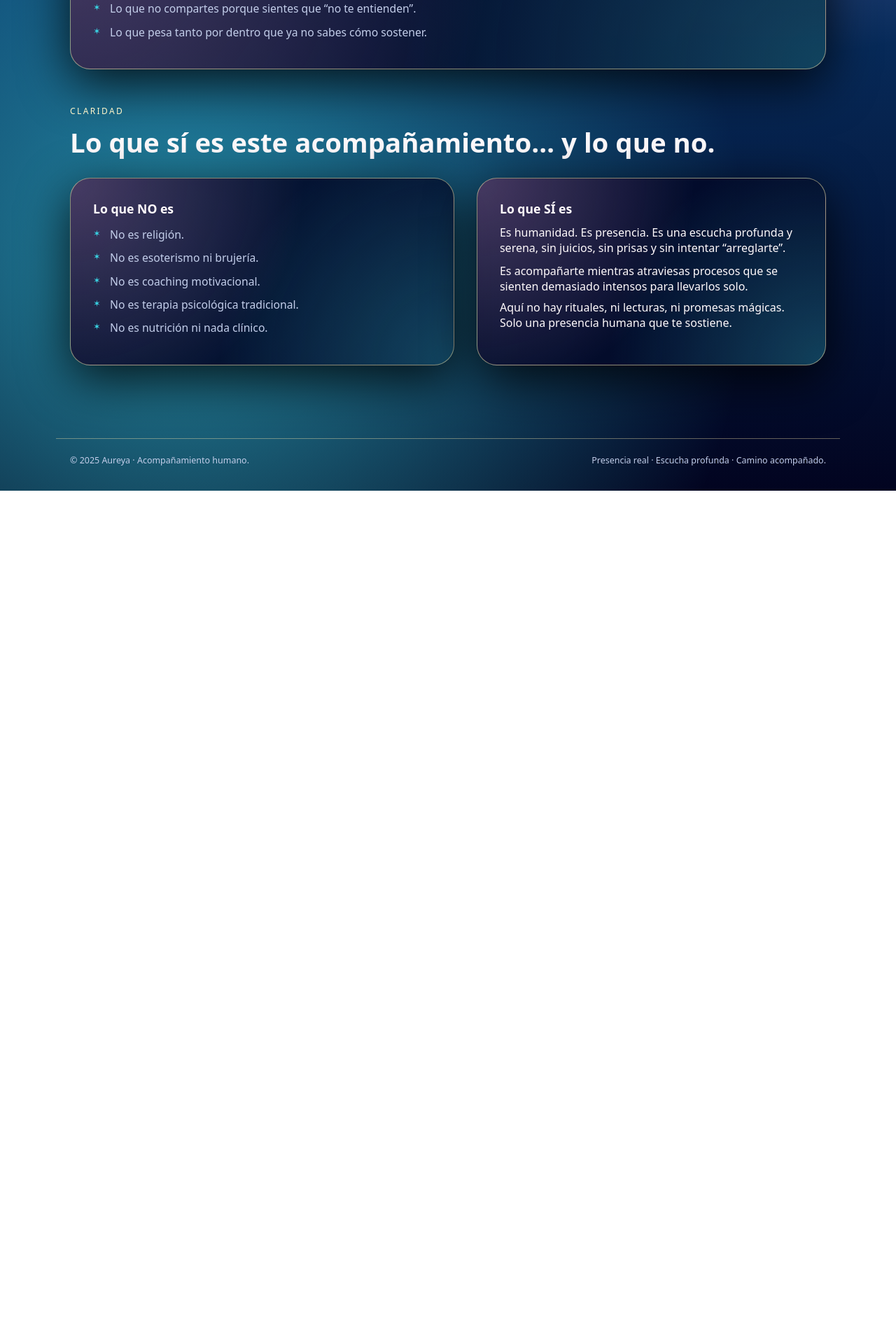
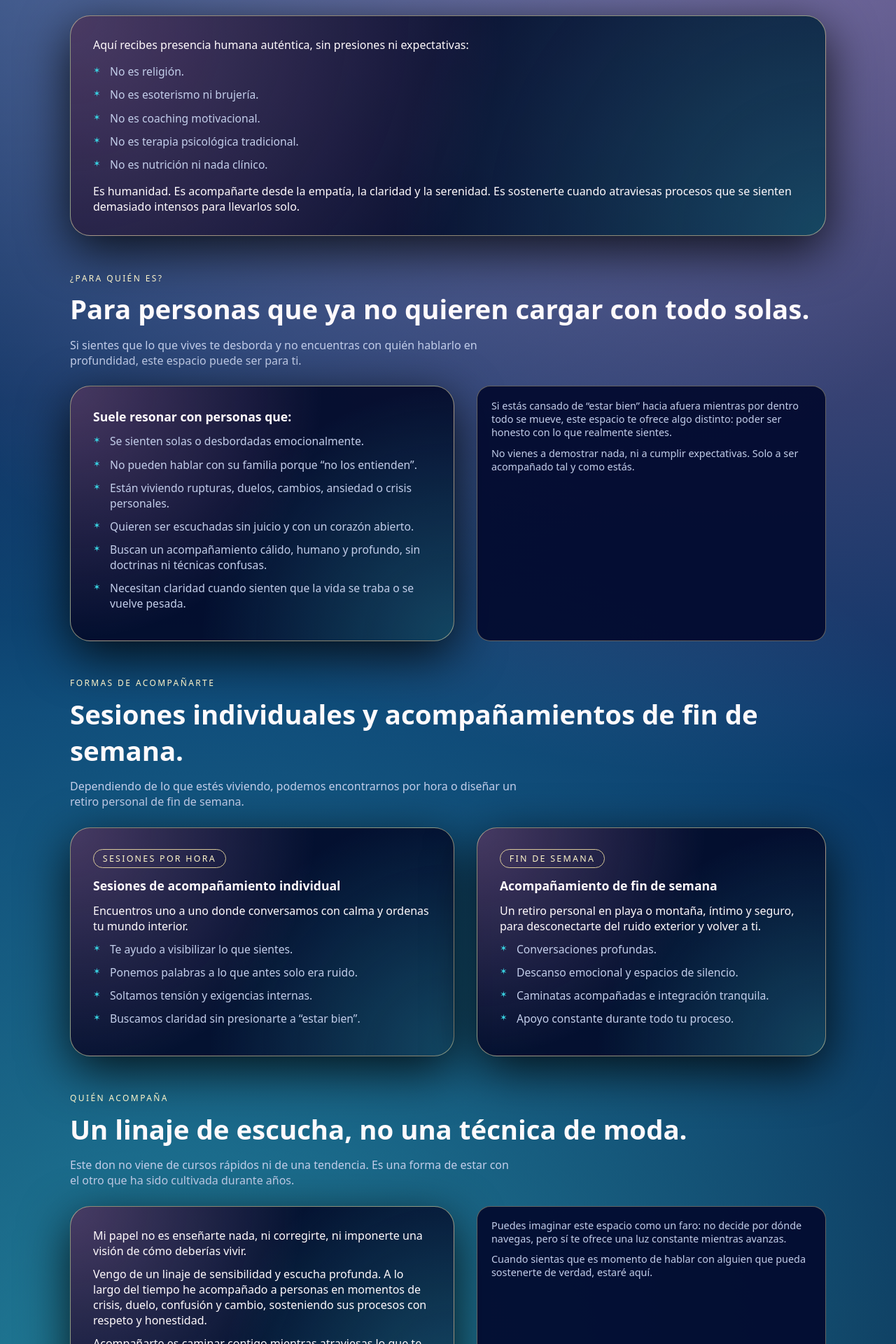
Before and after one commit to lulabtechnology/Entre-almas-abiertas, a Next.js app: page / in a window 1280 px wide. Shown: the part 880-2800 px from the top of the page at 70% size. Before the commit the page ends 1581 px from the top, so only its background shows below. Built offline with nearby package versions, Linux system fonts and the light colour scheme.

Commit message:
Update page.js

```diff
--- a/app/page.js
+++ b/app/page.js
@@ -2,7 +2,6 @@ import Navbar from "../components/Navbar";
 import Footer from "../components/Footer";
 import Section from "../components/Section";
 import GradientButton from "../components/GradientButton";
-import Link from "next/link";
 
 export default function HomePage() {
   return (
@@ -10,13 +9,19 @@ export default function HomePage() {
       <Navbar />
 
       <main className="page-shell">
+        {/* HERO */}
+        <section id="inicio" className="section" style={{ marginTop: "2rem" }}>
           <div className="hero-grid">
             <div>
-            <p className="hero-kicker">Acompañamiento humano Aureya</p>
-            <h1 className="hero-title">Presencia real para cuando la vida pesa.</h1>
+              <p className="hero-kicker">Acompañamiento Humano Aureya</p>
+              <h1 className="hero-title">
+                Presencia real para cuando la vida{" "}
+                <span>se siente demasiado pesada.</span>
+              </h1>
               <p className="hero-subtitle">
-              Un espacio íntimo donde puedes hablar, llorar, soltar y ser escuchado
-              de verdad. Sin juicios, sin doctrinas, sin etiquetas.
+                Un espacio íntimo donde puedes hablar, llorar, desahogarte y
+                ser escuchado de verdad. Sin juicios, sin doctrinas, sin
+                etiquetas.
               </p>
 
               <div className="hero-pill-row">
@@ -25,54 +30,38 @@ export default function HomePage() {
                 <span className="hero-pill">Camino acompañado</span>
               </div>
 
-            <Link href="/contacto">
+              <a href="#contacto">
                 <GradientButton>Quiero agendar una sesión</GradientButton>
-            </Link>
+              </a>
 
-            <p className="hero-note">
-              Cuando no quieres cargar a tu familia, cuando te sientes solo aun
-              estando rodeado, aquí tienes un refugio humano y sereno.
+              <p className="hero-note" style={{ marginTop: "1rem" }}>
+                Cuando no quieres preocupar a tu familia, cuando te sientes solo
+                aun estando rodeado, aquí tienes un refugio humano y sereno.
               </p>
             </div>
 
             <div className="hero-symbol-shell">
               <div className="hero-symbol-circle">
                 <div className="hero-symbol-circle-inner">
-                <img
-                  src="/logo-aureya.png"
-                  alt="Símbolo Aureya"
-                />
+                  <img src="/logo-aureya.png" alt="Símbolo Aureya" />
                 </div>
               </div>
             </div>
           </div>
+        </section>
 
+        {/* ¿QUÉ ES ESTE ACOMPAÑAMIENTO? */}
         <Section
+          id="acompanamiento"
           label="Este espacio"
           title="Cuando necesitas a alguien que de verdad te escuche."
-          lead="A veces la vida pesa, se traba, se vuelve demasiado ruidosa por dentro. Este espacio existe justamente para esos momentos."
+          lead="A veces la vida pesa. A veces te sientes solo, incluso rodeado de otros. Este espacio existe justamente para esos momentos. Para ti."
         >
           <div className="card-soft" style={{ marginTop: "1.6rem" }}>
             <p style={{ marginBottom: "1rem" }}>
-              Aquí puedes traer todo eso que normalmente te guardas:
+              Aquí recibes presencia humana auténtica, sin presiones ni
+              expectativas:
             </p>
-            <ul className="bullet-soft">
-              <li>Lo que no dices para no preocupar a tu familia.</li>
-              <li>Lo que no compartes porque sientes que “no te entienden”.</li>
-              <li>Lo que pesa tanto por dentro que ya no sabes cómo sostener.</li>
-            </ul>
-          </div>
-        </Section>
-
-        <Section
-          label="Claridad"
-          title="Lo que sí es este acompañamiento… y lo que no."
-        >
-          <div className="grid-two">
-            <div className="card-soft">
-              <h2 style={{ fontSize: "1.1rem", marginBottom: "0.9rem" }}>
-                Lo que NO es
-              </h2>
             <ul className="bullet-soft">
               <li>No es religión.</li>
               <li>No es esoterismo ni brujería.</li>
@@ -80,24 +69,233 @@ export default function HomePage() {
               <li>No es terapia psicológica tradicional.</li>
               <li>No es nutrición ni nada clínico.</li>
             </ul>
+            <p style={{ marginTop: "1rem" }}>
+              Es humanidad. Es acompañarte desde la empatía, la claridad y la
+              serenidad. Es sostenerte cuando atraviesas procesos que se sienten
+              demasiado intensos para llevarlos solo.
+            </p>
+          </div>
+        </Section>
+
+        {/* ¿PARA QUIÉN? */}
+        <Section
+          id="para-quien"
+          label="¿Para quién es?"
+          title="Para personas que ya no quieren cargar con todo solas."
+          lead="Si sientes que lo que vives te desborda y no encuentras con quién hablarlo en profundidad, este espacio puede ser para ti."
+        >
+          <div className="grid-two">
+            <div className="card-soft">
+              <h3 style={{ fontSize: "1.1rem", marginBottom: "0.8rem" }}>
+                Suele resonar con personas que:
+              </h3>
+              <ul className="bullet-soft">
+                <li>Se sienten solas o desbordadas emocionalmente.</li>
+                <li>No pueden hablar con su familia porque “no los entienden”.</li>
+                <li>
+                  Están viviendo rupturas, duelos, cambios, ansiedad o crisis
+                  personales.
+                </li>
+                <li>
+                  Quieren ser escuchadas sin juicio y con un corazón abierto.
+                </li>
+                <li>
+                  Buscan un acompañamiento cálido, humano y profundo, sin
+                  doctrinas ni técnicas confusas.
+                </li>
+                <li>
+                  Necesitan claridad cuando sienten que la vida se traba o se
+                  vuelve pesada.
+                </li>
+              </ul>
+            </div>
+
+            <div className="mini-card">
+              <p style={{ marginBottom: "0.7rem" }}>
+                Si estás cansado de “estar bien” hacia afuera mientras por
+                dentro todo se mueve, este espacio te ofrece algo distinto:
+                poder ser honesto con lo que realmente sientes.
+              </p>
+              <p>
+                No vienes a demostrar nada, ni a cumplir expectativas. Solo a
+                ser acompañado tal y como estás.
+              </p>
+            </div>
+          </div>
+        </Section>
+
+        {/* CÓMO TE ACOMPAÑO */}
+        <Section
+          id="formas"
+          label="Formas de acompañarte"
+          title="Sesiones individuales y acompañamientos de fin de semana."
+          lead="Dependiendo de lo que estés viviendo, podemos encontrarnos por hora o diseñar un retiro personal de fin de semana."
+        >
+          <div className="grid-two">
+            <div className="card-soft">
+              <p className="tag-pill">Sesiones por hora</p>
+              <h3 style={{ fontSize: "1.1rem", margin: "0.8rem 0" }}>
+                Sesiones de acompañamiento individual
+              </h3>
+              <p style={{ marginBottom: "0.7rem" }}>
+                Encuentros uno a uno donde conversamos con calma y ordenas tu
+                mundo interior.
+              </p>
+              <ul className="bullet-soft">
+                <li>Te ayudo a visibilizar lo que sientes.</li>
+                <li>Ponemos palabras a lo que antes solo era ruido.</li>
+                <li>Soltamos tensión y exigencias internas.</li>
+                <li>Buscamos claridad sin presionarte a “estar bien”.</li>
+              </ul>
             </div>
 
             <div className="card-soft">
-              <h2 style={{ fontSize: "1.1rem", marginBottom: "0.7rem" }}>
-                Lo que SÍ es
-              </h2>
+              <p className="tag-pill">Fin de semana</p>
+              <h3 style={{ fontSize: "1.1rem", margin: "0.8rem 0" }}>
+                Acompañamiento de fin de semana
+              </h3>
               <p style={{ marginBottom: "0.7rem" }}>
-                Es humanidad. Es presencia. Es una escucha profunda y serena, sin
-                juicios, sin prisas y sin intentar “arreglarte”.
+                Un retiro personal en playa o montaña, íntimo y seguro, para
+                desconectarte del ruido exterior y volver a ti.
               </p>
-              <p style={{ marginBottom: "0.5rem" }}>
-                Es acompañarte mientras atraviesas procesos que se sienten
-                demasiado intensos para llevarlos solo.
+              <ul className="bullet-soft">
+                <li>Conversaciones profundas.</li>
+                <li>Descanso emocional y espacios de silencio.</li>
+                <li>Caminatas acompañadas e integración tranquila.</li>
+                <li>Apoyo constante durante todo tu proceso.</li>
+              </ul>
+            </div>
+          </div>
+        </Section>
+
+        {/* SOBRE MÍ */}
+        <Section
+          id="sobre-mi"
+          label="Quién acompaña"
+          title="Un linaje de escucha, no una técnica de moda."
+          lead="Este don no viene de cursos rápidos ni de una tendencia. Es una forma de estar con el otro que ha sido cultivada durante años."
+        >
+          <div className="grid-two">
+            <div className="card-soft">
+              <p style={{ marginBottom: "0.7rem" }}>
+                Mi papel no es enseñarte nada, ni corregirte, ni imponerte una
+                visión de cómo deberías vivir.
+              </p>
+              <p style={{ marginBottom: "0.7rem" }}>
+                Vengo de un linaje de sensibilidad y escucha profunda. A lo
+                largo del tiempo he acompañado a personas en momentos de crisis,
+                duelo, confusión y cambio, sosteniendo sus procesos con respeto
+                y honestidad.
               </p>
               <p>
-                Aquí no hay rituales, ni lecturas, ni promesas mágicas. Solo una
-                presencia humana que te sostiene.
+                Acompañarte es caminar contigo mientras atraviesas lo que te
+                toca vivir, sin forzarte ni apurarte, pero sin dejarte solo.
               </p>
+            </div>
+
+            <div className="mini-card">
+              <p style={{ marginBottom: "0.6rem" }}>
+                Puedes imaginar este espacio como un faro: no decide por dónde
+                navegas, pero sí te ofrece una luz constante mientras avanzas.
+              </p>
+              <p>
+                Cuando sientas que es momento de hablar con alguien que pueda
+                sostenerte de verdad, estaré aquí.
+              </p>
+            </div>
+          </div>
+        </Section>
+
+        {/* CONTACTO */}
+        <Section
+          id="contacto"
+          label="Agenda tu espacio"
+          title="Si sientes que es el momento, escribe."
+          lead="Cuéntame brevemente qué estás viviendo y qué tipo de acompañamiento sientes que necesitas ahora."
+        >
+          <div className="form-grid">
+            <div className="card-soft">
+              {/* Cambia el correo por el real de la clienta */}
+              <form
+                action="mailto:correo@aureya.com"
+                method="post"
+                encType="text/plain"
+              >
+                <div className="form-field">
+                  <label htmlFor="nombre">Nombre</label>
+                  <input
+                    id="nombre"
+                    name="Nombre"
+                    type="text"
+                    placeholder="Tu nombre"
+                    required
+                  />
+                </div>
+
+                <div className="form-field">
+                  <label htmlFor="email">Correo electrónico</label>
+                  <input
+                    id="email"
+                    name="Correo"
+                    type="email"
+                    placeholder="tu@correo.com"
+                    required
+                  />
+                </div>
+
+                <div className="form-field">
+                  <label htmlFor="mensaje">¿Qué estás viviendo?</label>
+                  <textarea
+                    id="mensaje"
+                    name="Mensaje"
+                    rows={5}
+                    placeholder="Puedes compartir brevemente qué te está pasando y qué tipo de acompañamiento buscas."
+                    required
+                  />
+                </div>
+
+                <div className="form-field">
+                  <label htmlFor="modalidad">
+                    Modalidad que sientes que necesitas
+                  </label>
+                  <input
+                    id="modalidad"
+                    name="Modalidad"
+                    type="text"
+                    placeholder="Sesiones por hora / Fin de semana de retiro, etc."
+                  />
+                </div>
+
+                <p className="form-hint">
+                  Al enviar este mensaje no se genera ningún compromiso. Solo es
+                  el primer paso para conversar y sentir si este espacio es para
+                  ti.
+                </p>
+
+                <div style={{ marginTop: "1.1rem" }}>
+                  <GradientButton>Enviar mensaje</GradientButton>
+                </div>
+              </form>
+            </div>
+
+            <div className="mini-card">
+              <h3 style={{ fontSize: "1rem", marginBottom: "0.8rem" }}>
+                ¿Qué puedes esperar después de escribir?
+              </h3>
+              <ul className="bullet-soft">
+                <li>
+                  Una respuesta cercana y clara, sin automatismos ni mensajes
+                  genéricos.
+                </li>
+                <li>
+                  Si es necesario, se propondrá una primera sesión para sentir
+                  si este acompañamiento encaja contigo.
+                </li>
+                <li>
+                  Siempre tendrás libertad de decir que no. Este espacio se
+                  construye desde el respeto a tu ritmo.
+                </li>
+              </ul>
             </div>
           </div>
         </Section>
```
Lines whose indentation alone changed are shown as unchanged.
